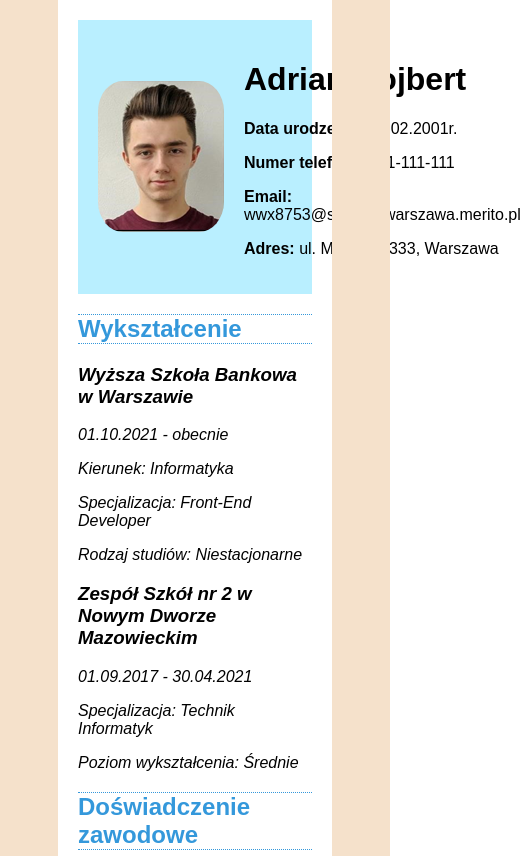
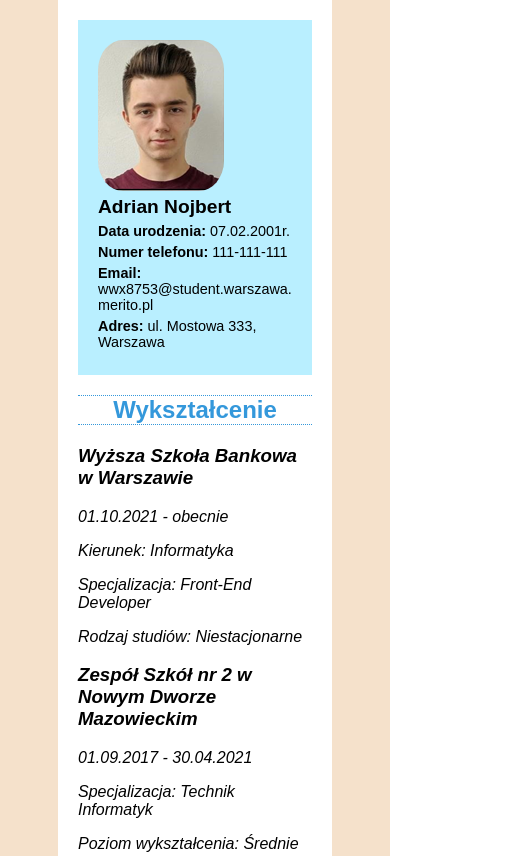
Before and after one commit to Adrian157700/cv, a plain HTML site: page index.html in a window 390 px wide. Shown: the top 856 px of the page, 521 px wide, since content can reach past the window. Drawn offline with Linux system fonts and the light colour scheme.

Commit message:
Add files via upload

```diff
--- a/style.css
+++ b/style.css
@@ -23,11 +23,13 @@ body {
     padding: 20px;
 }
 
+
 header {
     background-color: #B9EFFF;
     color: #000;
     padding: 20px;
     display: flex;
+    flex-wrap: wrap;
     justify-content: space-between;
 }
 
@@ -35,6 +37,29 @@ header {
     display: flex;
     align-items: center;
 }
+
+.right-section {
+    flex: 1;
+    min-width: 200px;
+    overflow: hidden;
+    text-overflow: ellipsis;
+    word-wrap: break-word;
+}
+
+.right-section h1, .right-section p {
+    margin: 5px 0;
+}
+
+@media (max-width: 600px) {
+    .right-section h1 {
+        font-size: 1.2em;
+    }
+
+    .right-section p {
+        font-size: 0.9em;
+    }
+}
+
 
 img {
     max-width: 200px;
@@ -46,9 +71,7 @@ img:hover {
     transform: scale(1.1);
 }
 
-.right-section {
-    flex: 1;
-}
+
 
 section {
     margin-bottom: 20px;
@@ -59,6 +82,7 @@ h2 {
 	border-top: 1px dotted #3498db;
 	border-bottom: 1px dotted #3498db;
 	transition: transform 0.3s ease;
+	text-align: center;
 }
 
 h2:hover {
@@ -77,4 +101,5 @@ ul {
 li {
     margin-bottom: 10px;
 	font-style: italic;
+
 }
```
Also changed, not shown: index.html (+1 -0 lines).
